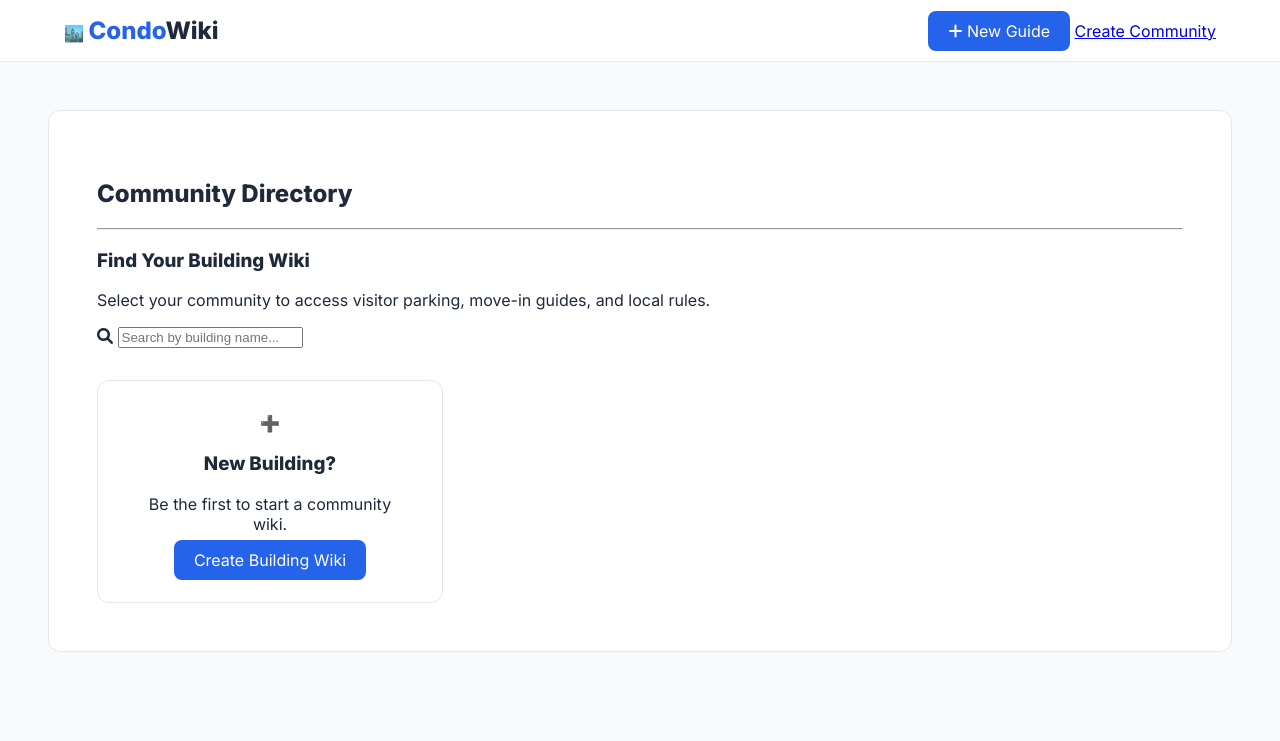
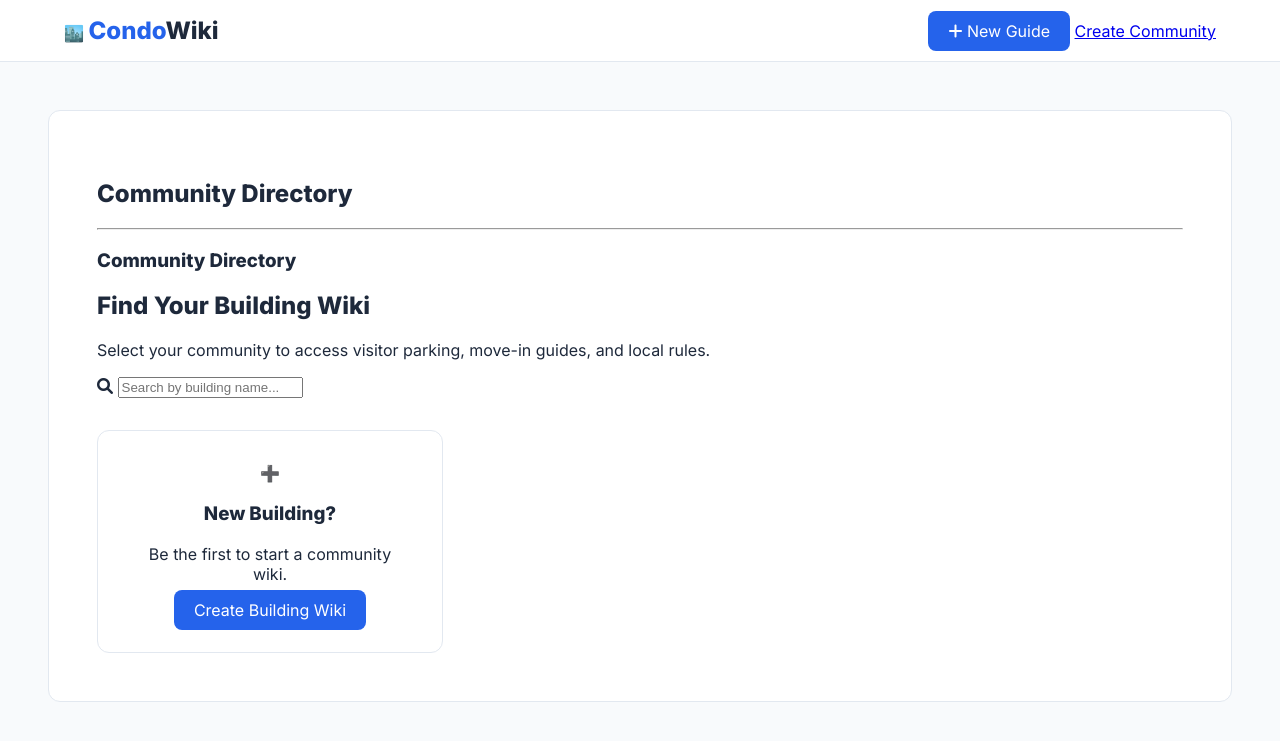
Before and after one commit to dekumar2-lab/lab-community, a Jekyll site: the page built from index.html, in a window 1280 px wide and 900 px high. Shown: the top 741 px of the window. Built offline with Jekyll 4.4.1, drawn with Linux system fonts in a browser that asks for light colours.

Commit message:
Update index.html

```diff
--- a/index.html
+++ b/index.html
@@ -2,12 +2,11 @@
 layout: default
 title: Community Directory
 ---
-
 <div class="directory-wrap">
     <section class="hero-section">
-        <h1>Find Your Building Wiki</h1>
+        <h1>Community Directory</h1>
+        <h2>Find Your Building Wiki</h2>
         <p>Select your community to access visitor parking, move-in guides, and local rules.</p>
-
         <div class="search-bar">
             <i class="fa fa-search"></i>
             <input type="text" id="directorySearch" placeholder="Search by building name..." onkeyup="filterCommunities()">
```
